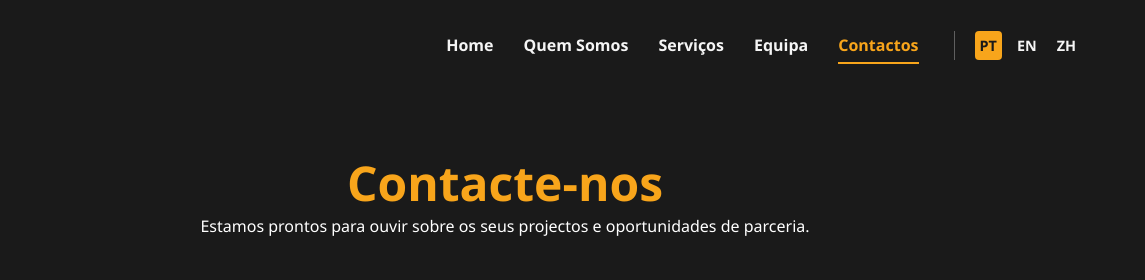
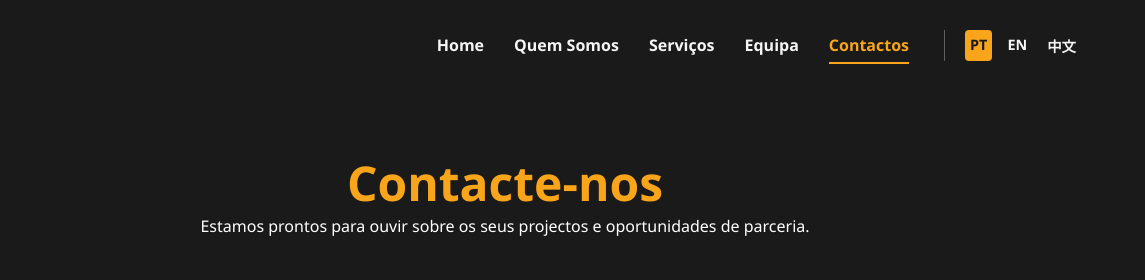
Before and after one commit to unitechsolutionwork/MGI, a plain HTML site: page contactos.html in a window 1280 px wide. Shown: the top 280 px of the page, 135-1280 px from the left. Drawn offline with Linux system fonts and the light colour scheme.

Commit message:
Update contactos.html

```diff
--- a/contactos.html
+++ b/contactos.html
@@ -33,7 +33,7 @@
             <div class="language-switcher">
                 <a href="#" class="lang-link" data-lang="pt">PT</a>
                 <a href="#" class="lang-link" data-lang="en">EN</a>
-                <a href="#" class="lang-link" data-lang="zh">ZH</a>
+                <a href="#" class="lang-link" data-lang="中文">中文</a>
             </div>
 
             <button class="mobile-menu-button"><i class="fas fa-bars"></i></button>
```
